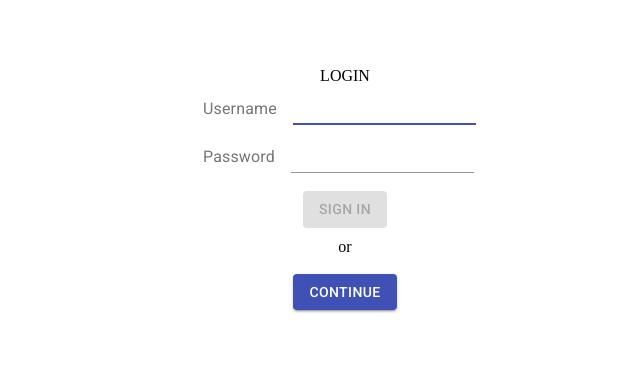
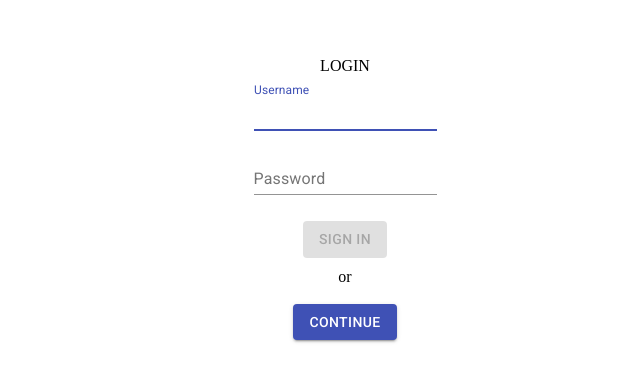
Before and after one commit to drew-gill/Medical-Tool-Retrieval-App, a React (Create React App) app in the folder client/: page /Login in a window 1280 px wide. Shown: the part 193-574 px from the top of the page, without its empty margins (295-935 px from the left). Built offline with nearby package versions, Linux system fonts and the light colour scheme.

Commit message:
change 3 forms to singular form and use textfields to handle input

```diff
--- a/client/src/views/Login/Login.js
+++ b/client/src/views/Login/Login.js
@@ -5,8 +5,7 @@ import styled from 'styled-components';
 // Material UI
 import { makeStyles } from '@material-ui/core/styles';
 import Button from '@material-ui/core/Button';
-import { FormLabel } from '@material-ui/core';
-import Input from '@material-ui/core/Input';
+import TextField from '@material-ui/core/TextField';
 
 const LoginContainer = styled.div`
   width: 300px;
@@ -15,6 +14,7 @@ const LoginContainer = styled.div`
   left: 50%;
   top: 50%;
   transform: translate(-50%, -50%);
+  text-align: center
 `;
 
 const ButtonContainer = styled.div`
@@ -51,25 +51,10 @@ const Login = () => {
 
     return (
       <LoginContainer>
-          <ButtonContainer>LOGIN</ButtonContainer>
-          <form onSubmit={handleSubmit}>
-            <form className={classes.root} noValidate autoComplete="off">
-              <FormLabel>Username</FormLabel>
-                <Input
-                  autoFocus
-                  value={username}
-                  type="username"
-                  onChange={e => setUsername(e.target.value)}
-                />
-            </form>
-            <form className={classes.root} noValidate autoComplete="off">
-              <FormLabel>Password</FormLabel>
-                <Input
-                  value={password}
-                  type="password"
-                  onChange={e => setPassword(e.target.value)}
-                />
-            </form>
+          LOGIN
+          <form className={classes.root} noValidate autoComplete="off" onSubmit={handleSubmit}>
+            <TextField id="username" label="Username" value={username} autoFocus onChange={e => setUsername(e.target.value)} />
+            <TextField id="password" label="Password" value={password} onChange={e => setPassword(e.target.value)} />
             <ButtonContainer>
               <Button disabled={!validateForm()} variant="contained" color='primary'>
                 Sign In
```
Lines whose indentation alone changed are shown as unchanged.
